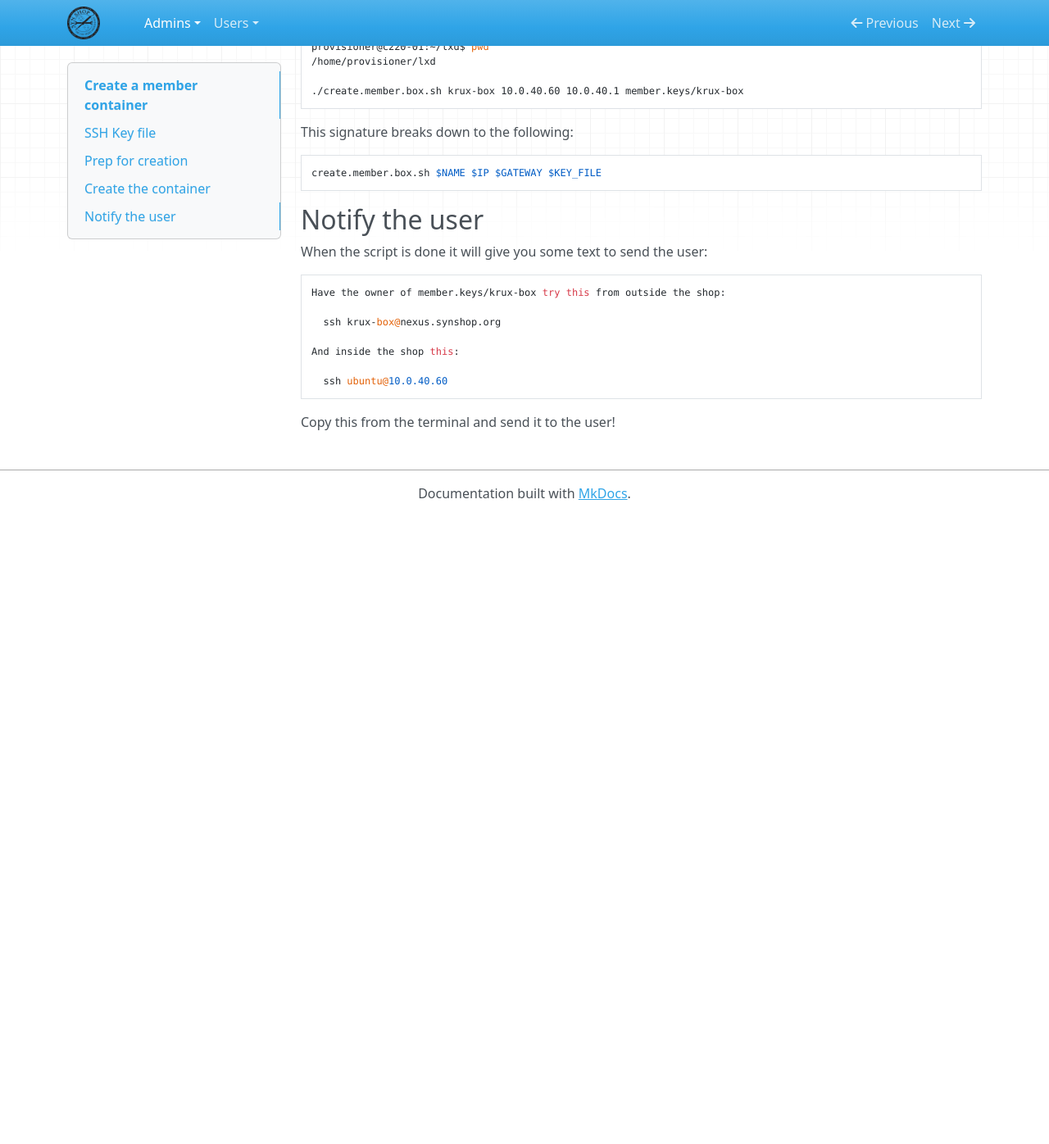
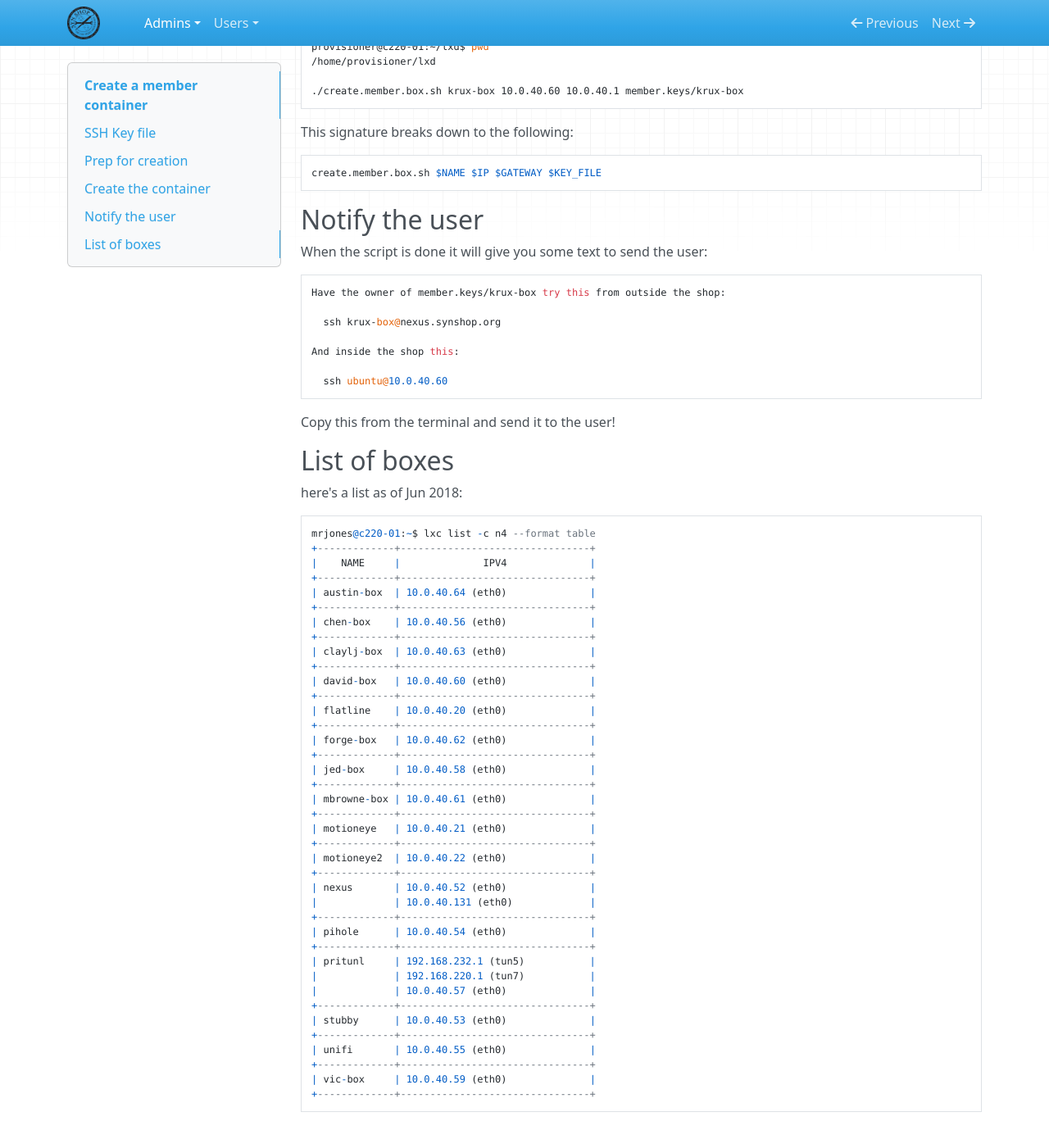
Before and after one commit to synshop/rtfm, an MkDocs documentation site: the page built from docs/admins/create-member-box.md, in a window 1280 px wide and 1400 px high, scrolled down 895 px. Shown: the top 1396 px of the window at 82% size. Built offline with MkDocs 1.6.1, drawn with Linux system fonts in a browser that asks for light colours; nearby versions of some CDN libraries; before the commit the page ends 1525 px from its top, so only the background shows below that.

````diff
--- a/docs/admins/create-member-box.md
+++ b/docs/admins/create-member-box.md
@@ -64,3 +64,49 @@ And inside the shop this:
 ```
 
 Copy this from the terminal and send it to the user!
+
+## List of boxes
+
+here's a list as of Jun 2018:
+
+```
+mrjones@c220-01:~$ lxc list -c n4 --format table
++-------------+--------------------------------+
+|    NAME     |              IPV4              |
++-------------+--------------------------------+
+| austin-box  | 10.0.40.64 (eth0)              |
++-------------+--------------------------------+
+| chen-box    | 10.0.40.56 (eth0)              |
++-------------+--------------------------------+
+| claylj-box  | 10.0.40.63 (eth0)              |
++-------------+--------------------------------+
+| david-box   | 10.0.40.60 (eth0)              |
++-------------+--------------------------------+
+| flatline    | 10.0.40.20 (eth0)              |
++-------------+--------------------------------+
+| forge-box   | 10.0.40.62 (eth0)              |
++-------------+--------------------------------+
+| jed-box     | 10.0.40.58 (eth0)              |
++-------------+--------------------------------+
+| mbrowne-box | 10.0.40.61 (eth0)              |
++-------------+--------------------------------+
+| motioneye   | 10.0.40.21 (eth0)              |
++-------------+--------------------------------+
+| motioneye2  | 10.0.40.22 (eth0)              |
++-------------+--------------------------------+
+| nexus       | 10.0.40.52 (eth0)              |
+|             | 10.0.40.131 (eth0)             |
++-------------+--------------------------------+
+| pihole      | 10.0.40.54 (eth0)              |
++-------------+--------------------------------+
+| pritunl     | 192.168.232.1 (tun5)           |
+|             | 192.168.220.1 (tun7)           |
+|             | 10.0.40.57 (eth0)              |
++-------------+--------------------------------+
+| stubby      | 10.0.40.53 (eth0)              |
++-------------+--------------------------------+
+| unifi       | 10.0.40.55 (eth0)              |
++-------------+--------------------------------+
+| vic-box     | 10.0.40.59 (eth0)              |
++-------------+--------------------------------+
+```
````
Also changed, not shown: docs/admins/docs.md (deleted, +0 -1 lines), docs/admins/rtfm.md (added, +11 -0 lines), docs/admins/unifi.md (+5 -1 lines), docs/users/Mailing Lists.md (+3 -8 lines).
